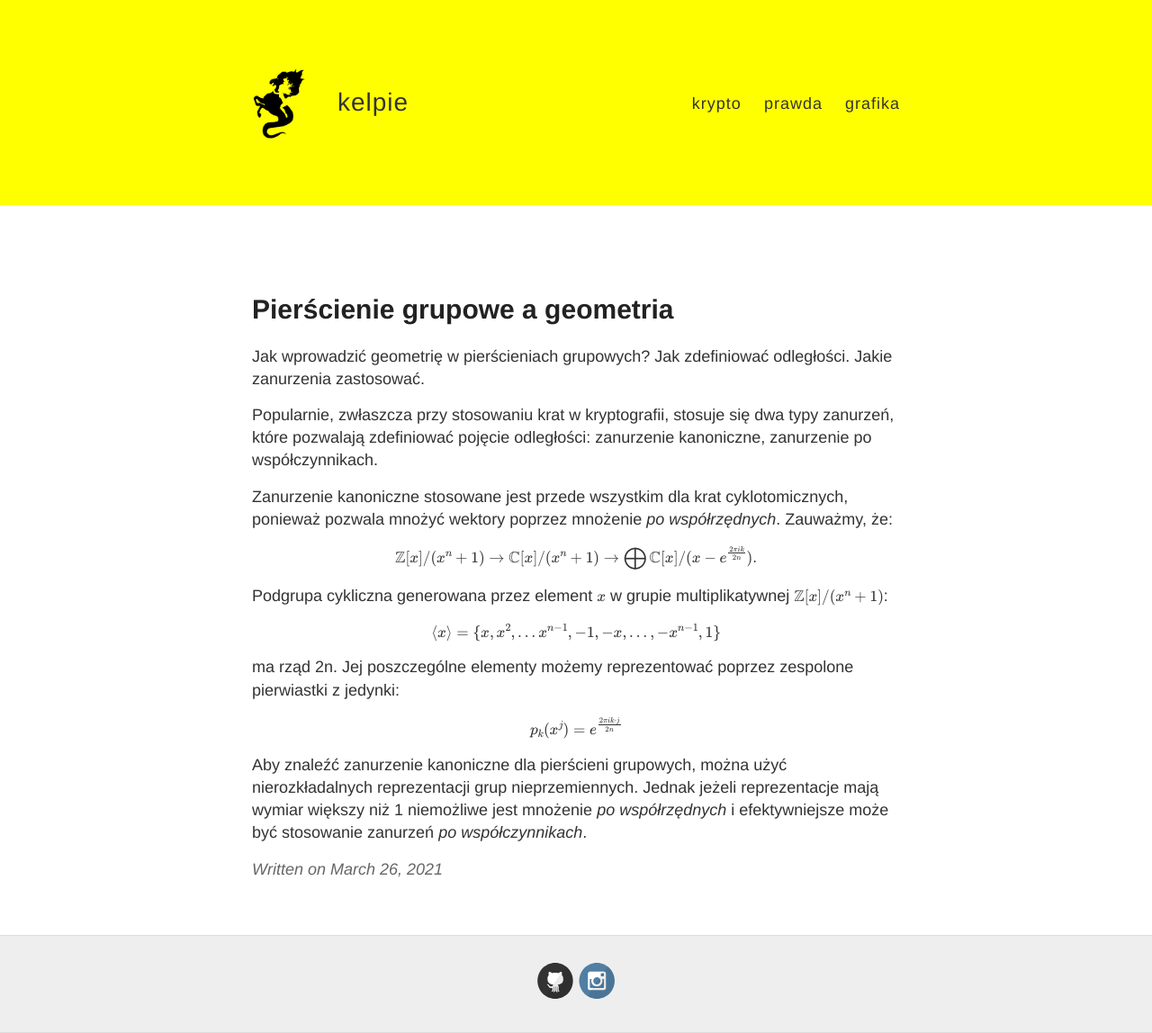
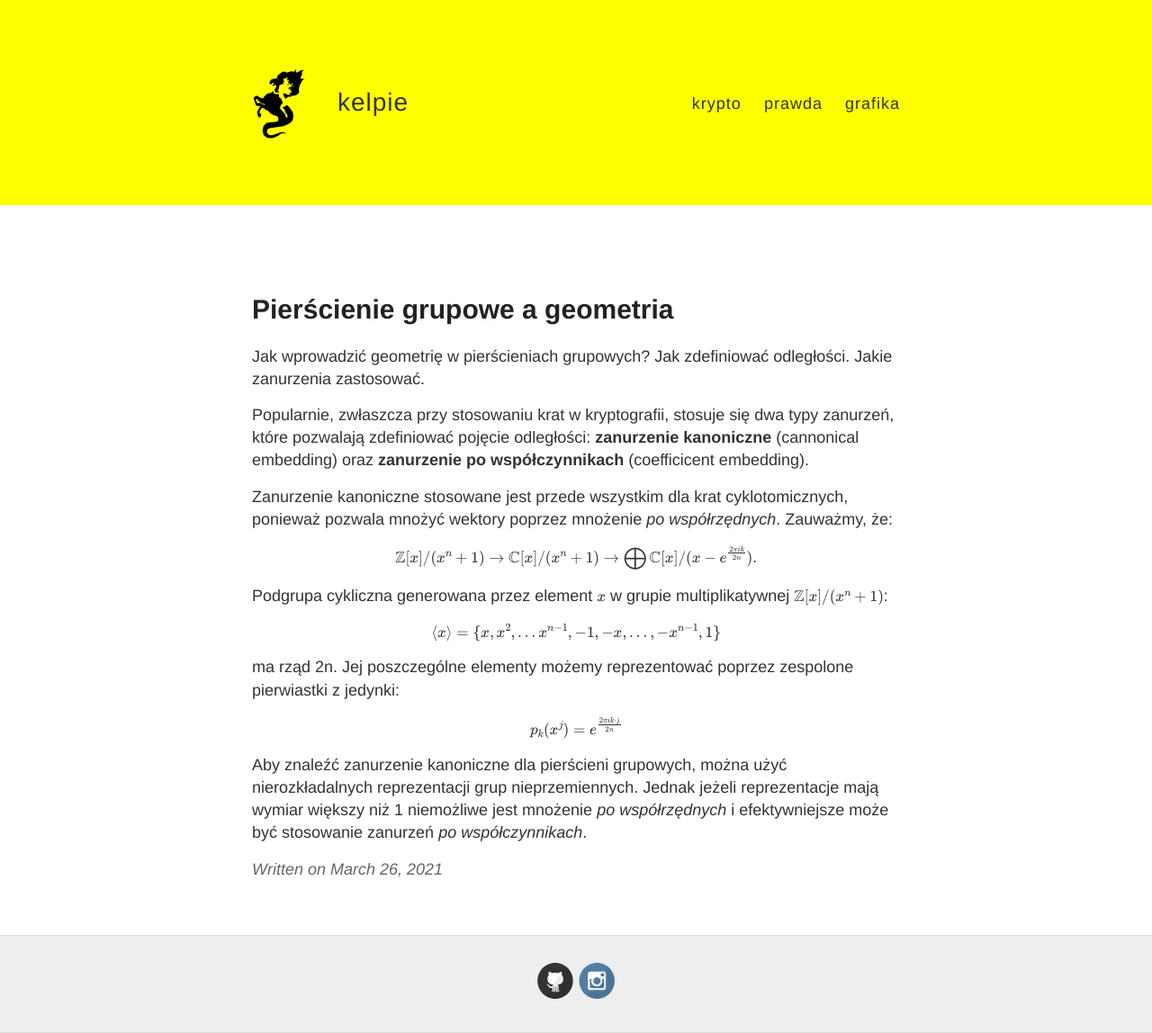
Before and after one commit to keIpie/keIpie.github.io, a Jekyll site: the page built from rg/_posts/2021-3-26-rg-zanurzenia.md, in a window 1280 px wide. Shown: the whole page at 90% size. Built offline with Jekyll 4.4.1, drawn with Linux system fonts in a browser that asks for light colours; formulas are drawn with MathJax 3.

Commit message:
gr zanurzenia

```diff
--- a/rg/_posts/2021-3-26-rg-zanurzenia.md
+++ b/rg/_posts/2021-3-26-rg-zanurzenia.md
@@ -7,7 +7,8 @@ Jak wprowadzić geometrię w pierścieniach grupowych? Jak zdefiniować odległo
 Jakie zanurzenia zastosować.
 
 Popularnie, zwłaszcza przy stosowaniu krat w kryptografii, stosuje się dwa typy zanurzeń, które
-pozwalają zdefiniować pojęcie odległości: zanurzenie kanoniczne, zanurzenie po współczynnikach.
+pozwalają zdefiniować pojęcie odległości: **zanurzenie kanoniczne** (cannonical embedding) oraz
+**zanurzenie po współczynnikach** (coefficicent embedding).
 
 Zanurzenie kanoniczne stosowane jest przede wszystkim dla krat cyklotomicznych, ponieważ pozwala
 mnożyć wektory poprzez mnożenie *po współrzędnych*. Zauważmy, że:
```
